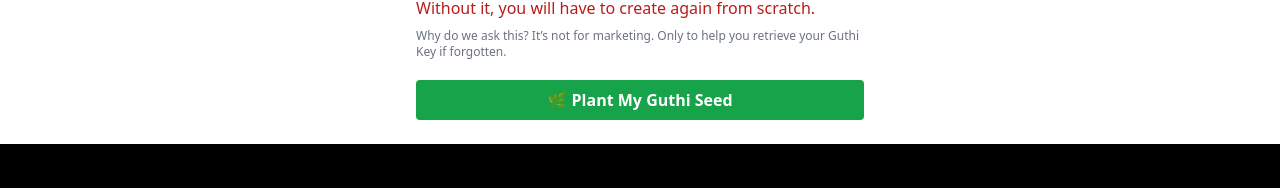
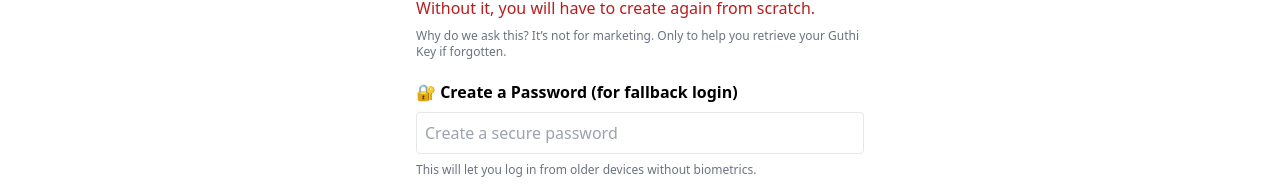
Before and after one commit to Zenslim/PasaGuthi, a Next.js app: page /welcome in a window 1280 px wide. Shown: the part 764-952 px from the top of the page. Before the commit the page ends 908 px from the top, so only its background shows below. Built offline with nearby package versions, Linux system fonts and the light colour scheme; no server answers.

Commit message:
Update welcome.jsx

```diff
--- a/pages/welcome.jsx
+++ b/pages/welcome.jsx
@@ -6,6 +6,7 @@ import tharList from '../data/tharList.json';
 import skillsList from '../data/skillsList.json';
 import regionList from '../data/regionList.json';
 import Fuse from 'fuse.js';
+import bcrypt from 'bcryptjs';
 
 export default function Welcome() {
   const router = useRouter();
@@ -84,16 +85,17 @@ export default function Welcome() {
 
   const handleSubmit = async (e) => {
     e.preventDefault();
-    const sporeId = localStorage.getItem('sporeId');
-    const guthiKey = `${form.name.toLowerCase()}-${form.thar.toLowerCase()}-${form.region.toLowerCase()}-${form.skills.toLowerCase()}-${nanoid(5)}`;
+        const guthiKey = `${form.name.toLowerCase()}-${form.thar.toLowerCase()}-${form.region.toLowerCase()}-${form.skills.toLowerCase()}-${nanoid(5)}`;
     setGuthiKey(guthiKey);
     setConfirmedRegion(form.region);
 
+    const hashedPassword = await bcrypt.hash(form.password, 10);
     const { error } = await supabase.from('users').insert([{
-      sporeId,
+
       guthiKey,
       phone: phone || null,
       ...form,
+      password: hashedPassword,
       karma: 0,
       createdAt: new Date().toISOString()
     }]);
@@ -234,6 +236,24 @@ export default function Welcome() {
           </p>
         </div>
 
+
+        {/* 🔐 Password input */}
+        <div className="mt-4">
+          <label className="block font-semibold">🔐 Create a Password (for fallback login)</label>
+          <input
+            type="password"
+            name="password"
+            required
+            onChange={(e) => setForm(prev => ({ ...prev, password: e.target.value }))}
+            className="w-full mt-2 p-2 border rounded"
+            placeholder="Create a secure password"
+          />
+          <p className="text-xs text-gray-500 mt-2">
+            This will let you log in from older devices without biometrics.
+          </p>
+        </div>
+
+
         {/* 🌿 Submit Button */}
         <button type="submit" className="bg-green-600 hover:bg-green-700 text-white px-4 py-2 rounded w-full font-bold">
           🌿 Plant My Guthi Seed
```
